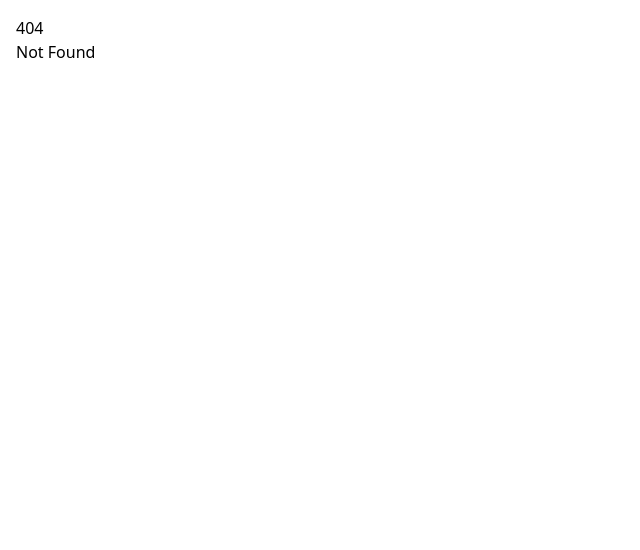
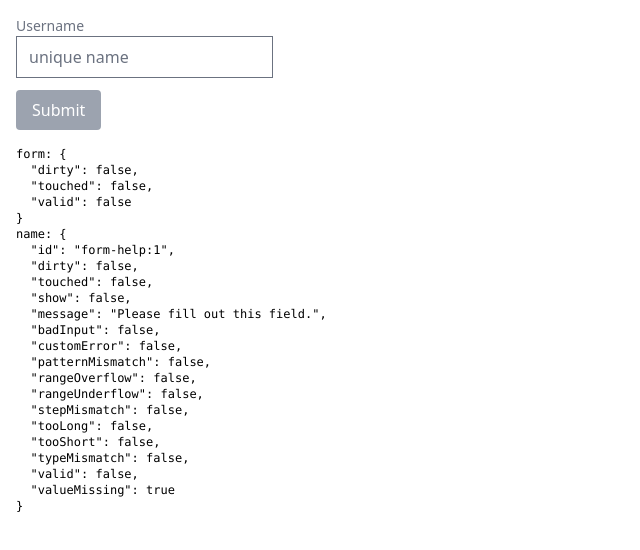
Before and after one commit to CaptainCodeman/svelte-form-helper, a SvelteKit app: page /temp in a window 1280 px wide. Before the commit this address had no page. Shown: the top 550 px of the page, without its empty margins (0-640 px from the left). Built offline with nearby package versions, Linux system fonts and the light colour scheme.

Commit message:
update lockfile

```diff
--- /dev/null
+++ b/src/routes/temp/+page.svelte
@@ -0,0 +1,51 @@
+<script lang="ts">
+	import { createForm } from '$lib'
+
+	const form = createForm()
+	const name = form.field({ onDirty: true })
+
+	function onSubmit() {
+		// whatever
+	}
+</script>
+
+<form use:form on:submit|preventDefault={onSubmit}>
+  <label for="name" class="text-sm text-gray-500">Username</label>
+  <input
+    id="name"
+    class="validated:valid:text-green-700 validated:valid:border-green-700 validated:invalid:text-red-700 validated:invalid:border-red-700"
+    use:name
+    type="text"
+    placeholder="unique name"
+    required
+    minlength="3"
+    autocomplete="off"
+  />
+  <div id={$name.id} class="m-1 text-xs text-red-700" hidden={!$name.show}>
+    {#if $name.valueMissing}Name is required{/if}
+    {#if $name.tooShort}Name must be at least 3 characters{/if}
+  </div>
+
+  <button type="submit" class="block my-3 text-white bg-green-800 py-2 px-4 rounded disabled:bg-gray-400" disabled={!$form.valid}>
+    Submit
+  </button>
+</form>
+
+<pre class="text-xs mt-4">
+form: {JSON.stringify($form, null, 2)}
+name: {JSON.stringify($name, null, 2)}
+</pre>
+
+<style>
+	label {
+		display: block;
+	}
+
+	:global(input.touched:valid) {
+		border-color: green;
+	}
+
+	:global(input.touched:invalid) {
+		border-color: red;
+	}
+</style>
```
Also changed, not shown: 23 other files (tests, documents, lock files or other folders).
